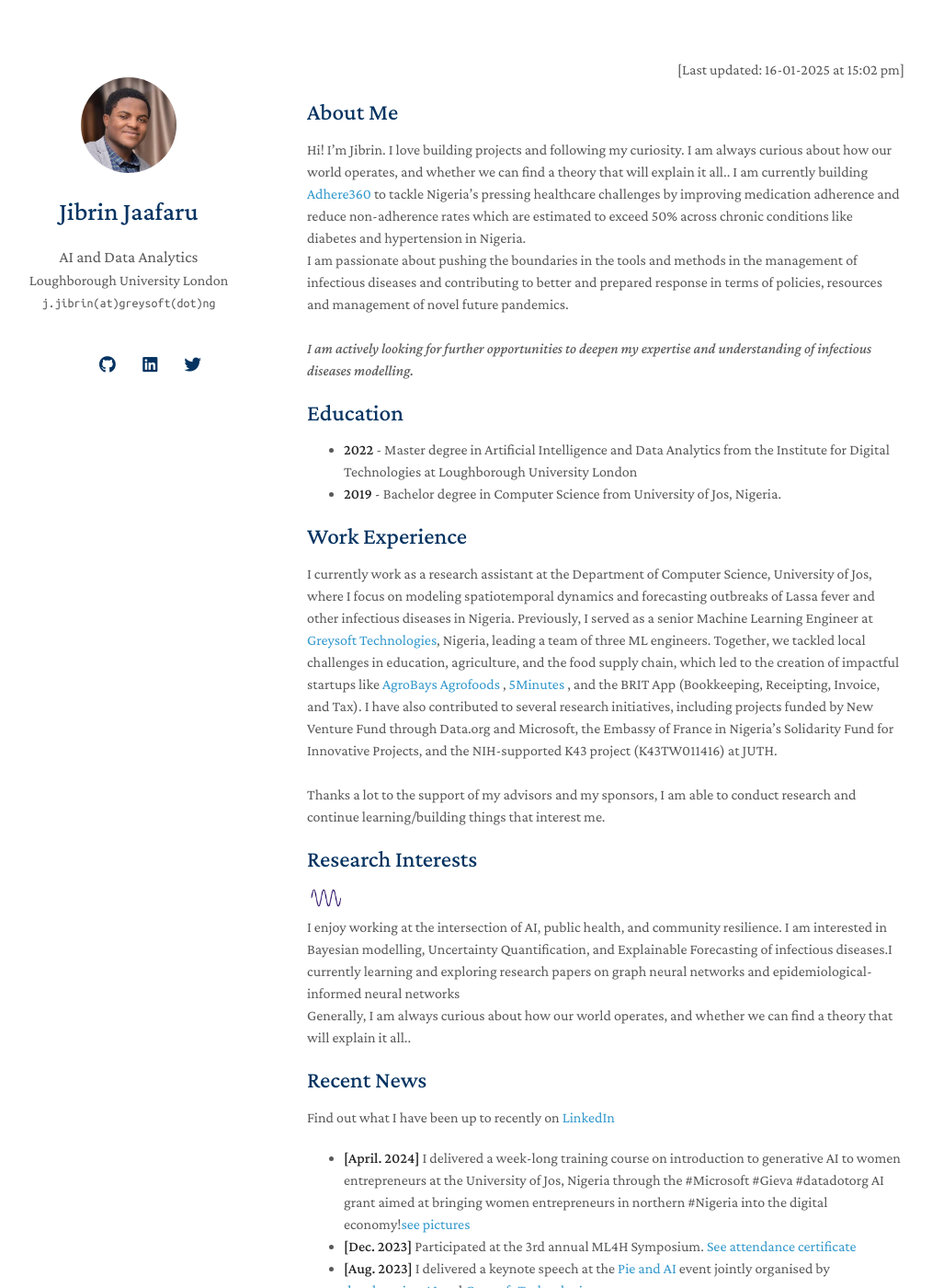
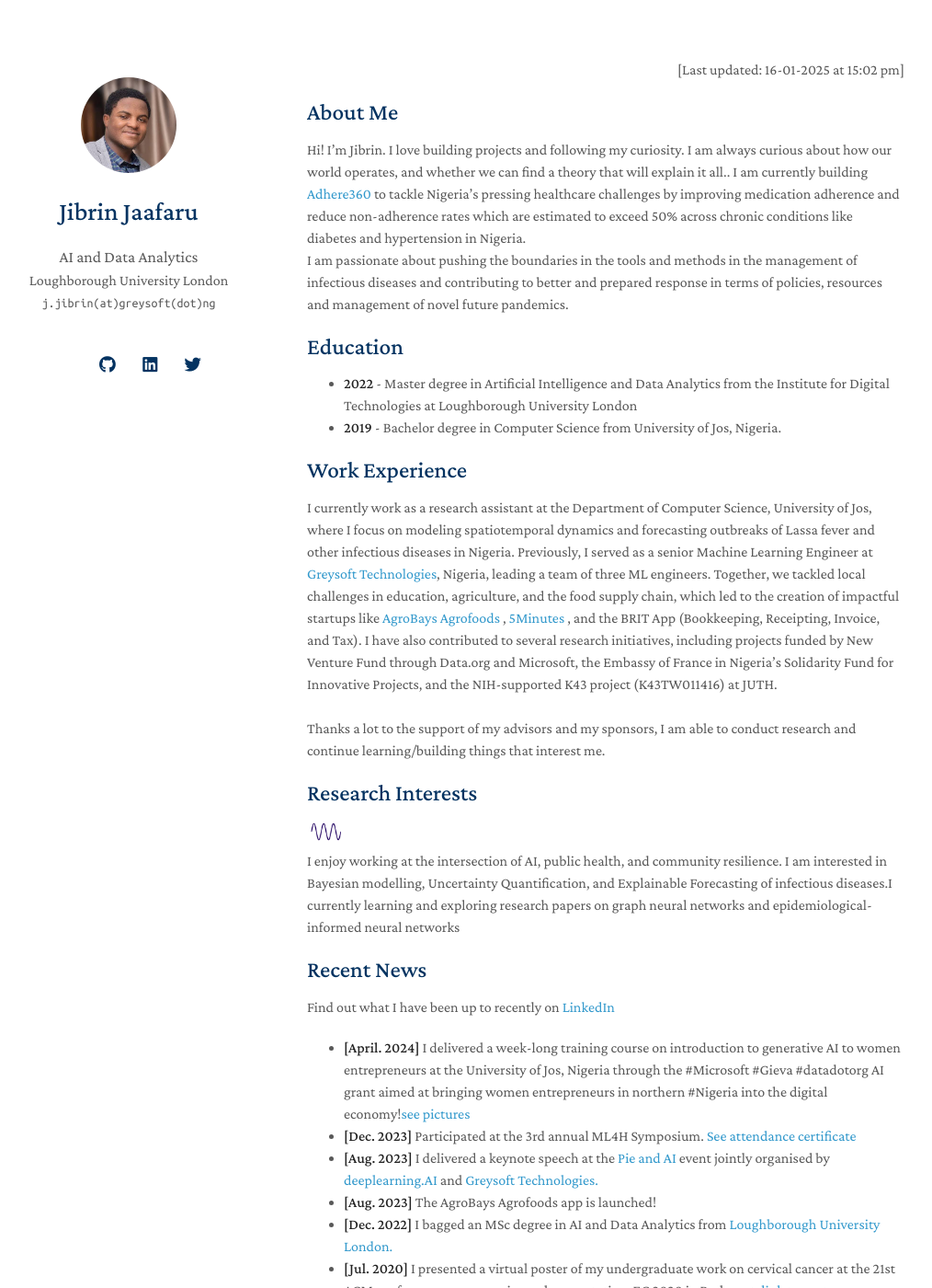
Before and after one commit to jibrinx/jibrinx.github.io, a Jekyll site: the page built from index.md, in a window 1280 px wide and 1400 px high. Shown: the whole window at 92% size, without its empty margins (136-1150 px from the left). Built offline with Jekyll 4.4.1, drawn with Linux system fonts in a browser that asks for light colours; nearby versions of some CDN libraries; a style sheet for code colours, icons or effects is not loaded.

Commit message:
Update index.md

```diff
--- a/index.md
+++ b/index.md
@@ -5,7 +5,7 @@ layout: homepage
 
 ## About Me
 Hi! I’m Jibrin. I love building projects and following my curiosity. I am always curious about how our world operates, and whether we can find a theory that will explain it all.. I am currently building <a href="http://adhere360.github.io">Adhere360 </a> to tackle Nigeria's pressing healthcare challenges by improving medication adherence and reduce non-adherence rates which are estimated to exceed 50% across chronic conditions like diabetes and hypertension in Nigeria. <br>I am passionate about pushing the boundaries in the tools and methods in the management of infectious diseases and contributing to better and prepared response in terms of policies, resources and management of novel future pandemics.
-<br> <br> <i> I am actively looking for further opportunities to deepen my expertise and understanding of infectious diseases modelling.</i>
+
 ## Education
 - **2022** - Master degree in Artificial Intelligence and Data Analytics from the Institute for Digital Technologies at Loughborough University London
 - **2019** - Bachelor degree in Computer Science from University of Jos, Nigeria.
@@ -20,7 +20,6 @@ Thanks a lot to the support of my advisors and my sponsors, I am able to conduct
 ## Research Interests
 <img src="assets/img/wavy.gif">
 I enjoy working at the intersection of AI, public health, and community resilience. I am interested in Bayesian modelling, Uncertainty Quantification, and Explainable Forecasting of infectious diseases.I currently learning and exploring research papers on graph neural networks and epidemiological-informed neural networks <br>
-Generally, I am always curious about how our world operates, and whether we can find a theory that will explain it all..
 
 ## Recent News
 
```
